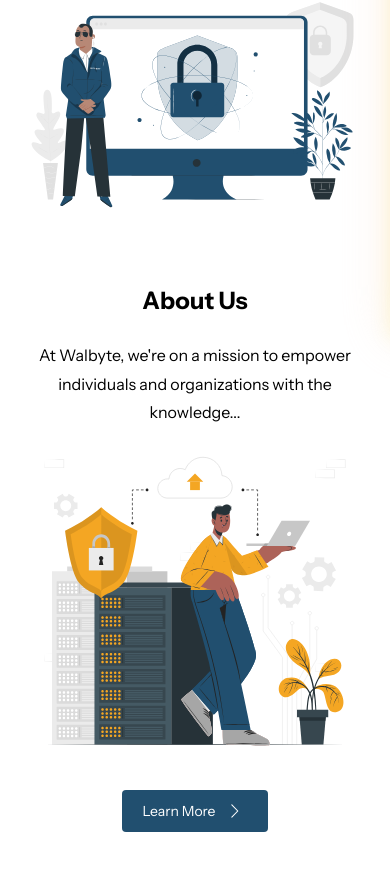
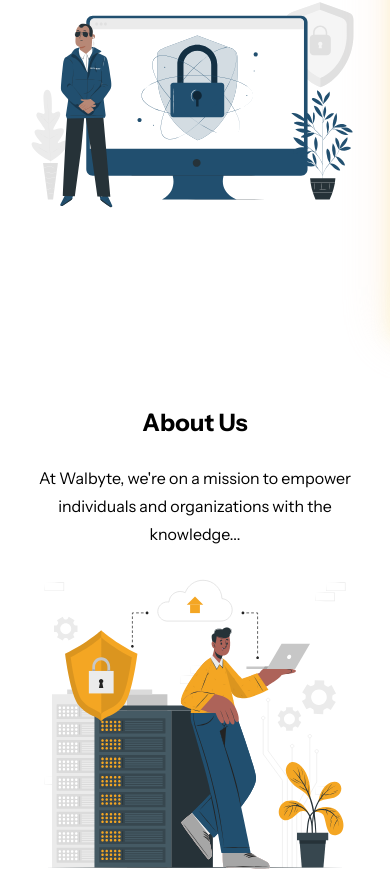
Before and after one commit to Dev-rukky/walbyte, a plain HTML site: page index.html in a window 390 px wide. Shown: the part 507-1384 px from the top of the page. Drawn offline with nearby package versions, Linux system fonts and the light colour scheme.

Commit message:
Bug Fixed

```diff
--- a/asset/css/main.css
+++ b/asset/css/main.css
@@ -188,7 +188,7 @@ button.active span:nth-child(2) {
 .banner {
     font-family: var(--main-font-family);
     text-transform: capitalize;
-    height: 100vh;
+    /* height: 100vh; */
     display: flex;
     gap: 32px;
     /* flex-wrap: wrap; */
@@ -443,7 +443,7 @@ button.active span:nth-child(2) {
     .banner {
         flex-wrap: wrap;
         text-align: center;
-        height: 70vh;
+        /* height: 70vh; */
     }
 
     .banner-title,
@@ -462,8 +462,8 @@ button.active span:nth-child(2) {
     }
 
     .about {
-        padding-top: 160px;
-        margin-top: 80px;
+        /* padding-top: 160px;
+        margin-top: 80px; */
     }
 
     .bg-el1 {
@@ -471,14 +471,6 @@ button.active span:nth-child(2) {
         top: 60%;
     }
 
-
-}
-
-@media only screen and (max-width: 610px) {
-
-.about {
-    padding-top: 120px;
-}
 
 }
 
@@ -503,10 +495,6 @@ button.active span:nth-child(2) {
         row-gap: 16px;
     }
 
-    .about {
-        padding-top: 120px;
-    }
-
     .bg-el1 {
         top: 70%;
     }
```
